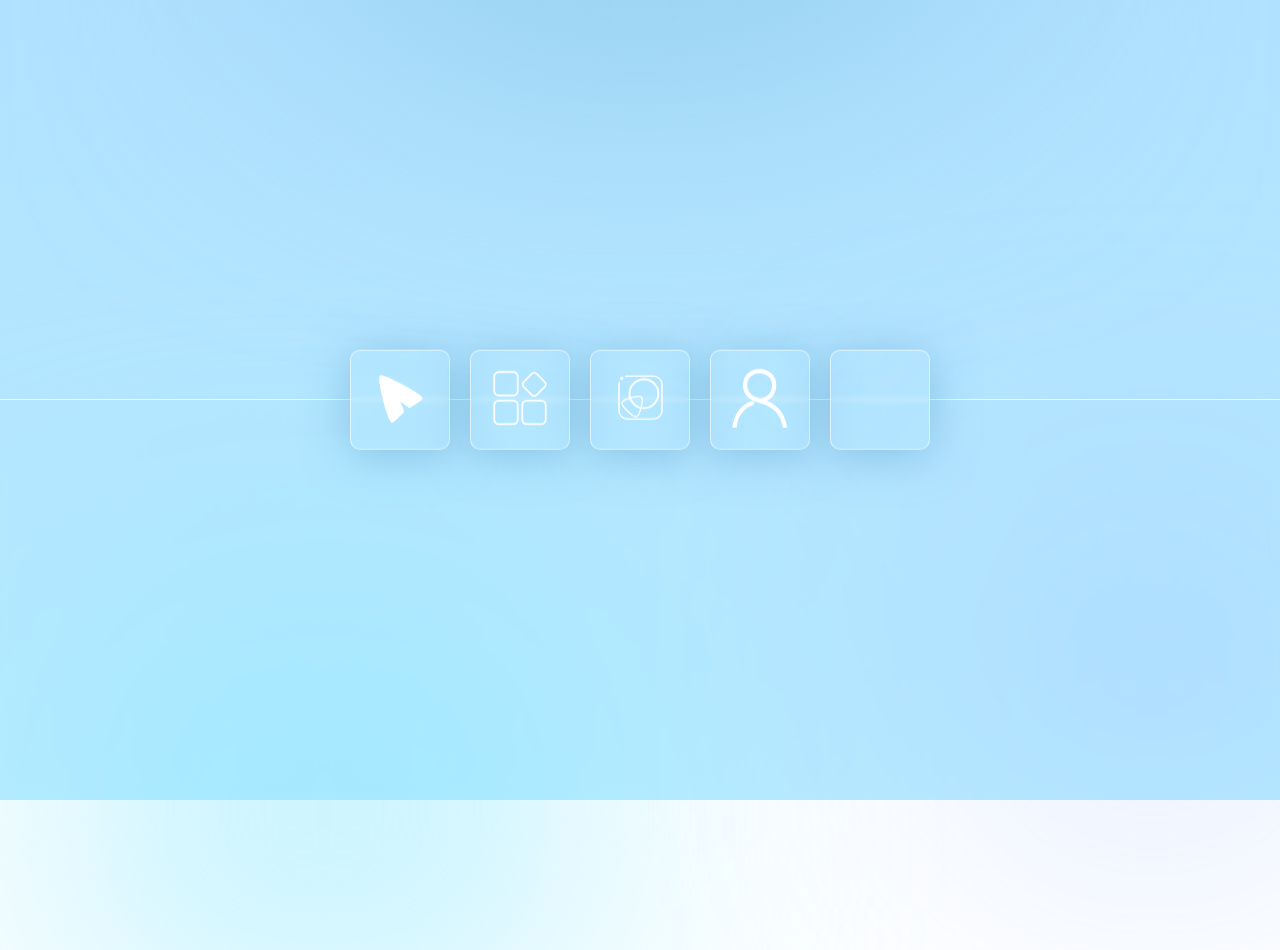
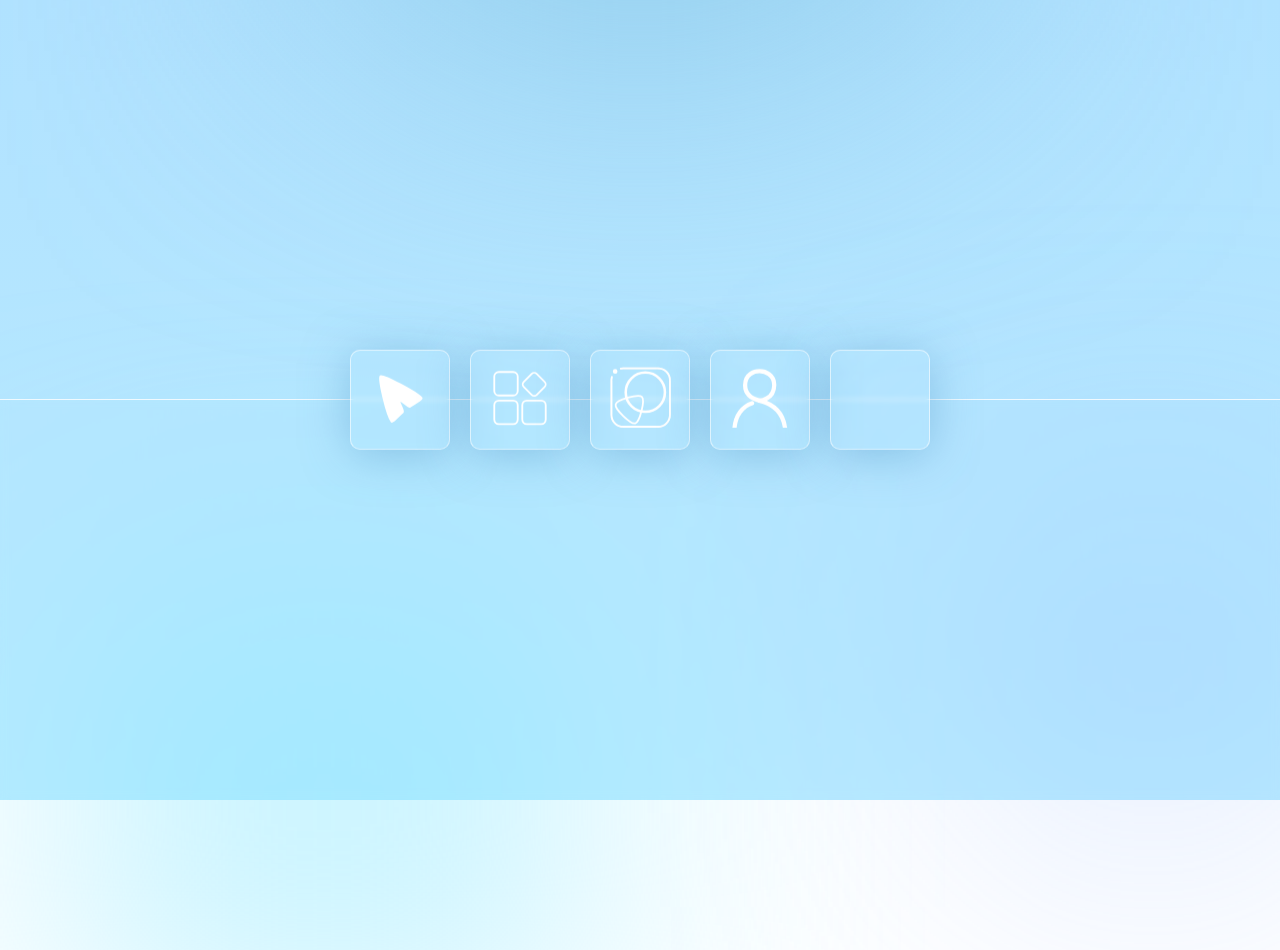
Before and after one commit to F0001234/F0001, a plain HTML site: page index.html in a window 1280 px wide. Drawn offline with nearby package versions, Linux system fonts and the light colour scheme.

Commit message:
Add files via upload

```diff
--- a/style.css
+++ b/style.css
@@ -196,8 +196,8 @@ ul li a:hover::before {
     top: 100px;
 }
 #animation3{
-    width: 50px;
+    width: 68px;
     /* 设置宽度 */
-    height: 50px;
+    height: 68px;
     /* 设置高度 */
 }
```
